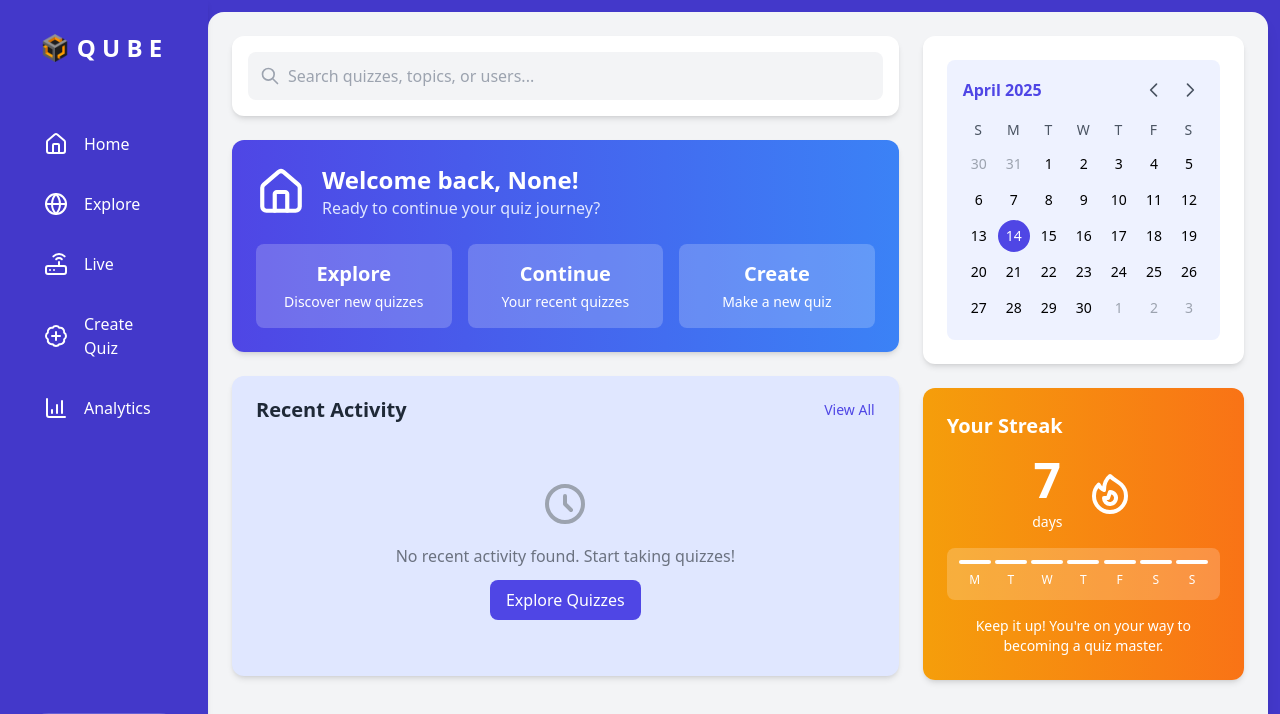
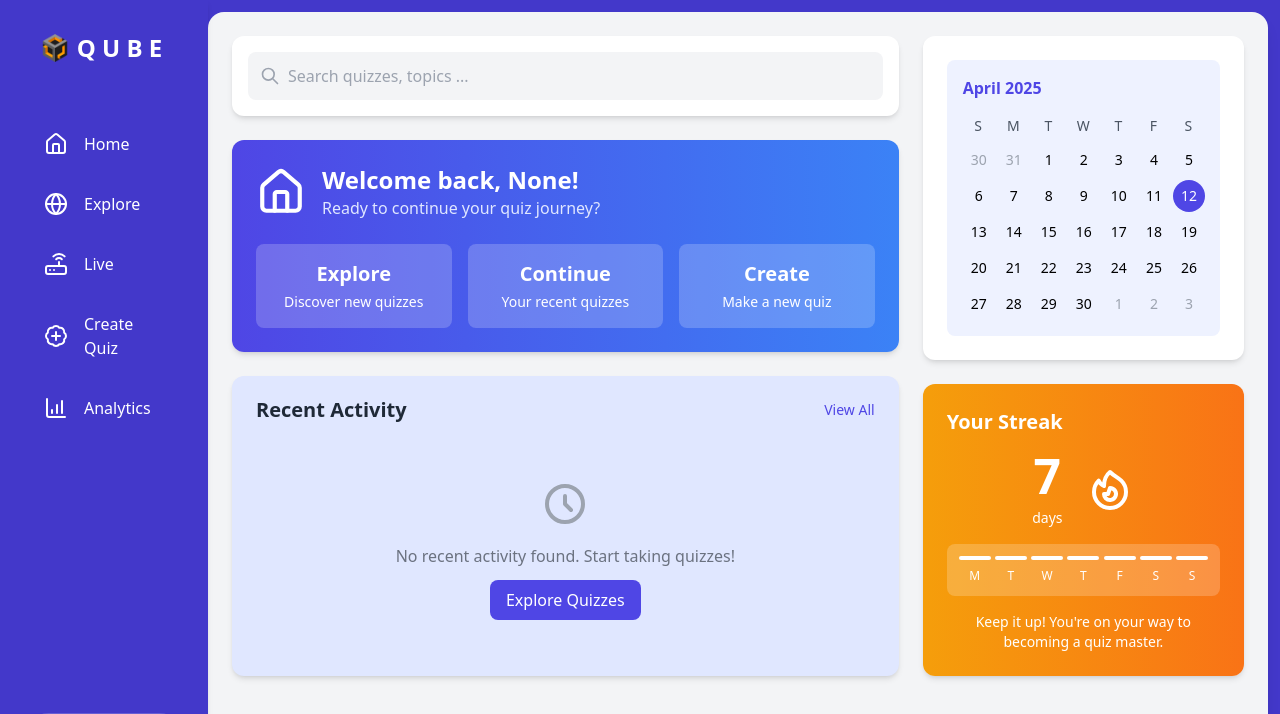
Before and after one commit to TheSushantKumbhar/QUBE, a Flask app: page / in a window 1280 px wide. Shown: the top 714 px of the page. Run offline with Flask 3, Linux system fonts and the light colour scheme; style sheets or scripts are compiled from the project's sources; some libraries are stand-ins or nearby versions.

Commit message:
Update index.html

```diff
--- a/templates/Homepage/index.html
+++ b/templates/Homepage/index.html
@@ -5,22 +5,13 @@
 {% block content %}
 <!-- Main Grid Layout for the Homepage -->
 <div class="grid grid-cols-3 gap-6 h-full">
-    <!-- Left Column -->
+
     <div class="col-span-2 space-y-6">
         <!-- Search Bar -->
-        <!-- <div class="bg-white dark:bg-zinc-700 rounded-xl shadow-md p-4">
-            <div class="relative">
-                <input type="text" placeholder="Search quizzes, topics, or users..."
-                    class="w-full pl-10 pr-4 py-3 rounded-lg bg-gray-100 dark:bg-zinc-600 border-none focus:ring-2 focus:ring-indigo-500 dark:focus:ring-indigo-400 dark:text-white">
-                <svg xmlns="http://www.w3.org/2000/svg" class="h-5 w-5 text-gray-400 dark:text-gray-300 absolute left-3 top-3.5" fill="none" viewBox="0 0 24 24" stroke="currentColor">
-                    <path stroke-linecap="round" stroke-linejoin="round" stroke-width="2" d="M21 21l-6-6m2-5a7 7 0 11-14 0 7 7 0 0114 0z" />
-                </svg>
-            </div>
-        </div> -->
         <div class="bg-white dark:bg-zinc-700 rounded-xl shadow-md p-4">
             <form action="{{ url_for('quiz.explore_quizzes') }}" method="GET" class="relative">
                 <input type="text" name="search" id="search" value="{{ search_query or '' }}"
-                    placeholder="Search quizzes, topics, or users..."
+                    placeholder="Search quizzes, topics ..."
                     class="w-full pl-10 pr-12 py-3 rounded-lg bg-gray-100 dark:bg-zinc-600 border-none focus:ring-2 focus:ring-indigo-500 dark:focus:ring-indigo-400 dark:text-white">
 
                 <!-- Search Icon -->
@@ -40,11 +31,6 @@
                 </a>
                 {% endif %}
 
-                <!-- Submit Button -->
-                <!-- <button type="submit"
-                    class="absolute right-2 top-2.5 bg-indigo-600 hover:bg-indigo-700 text-white px-3 py-1.5 rounded-md text-sm font-medium shadow transition">
-                    <svg xmlns="http://www.w3.org/2000/svg" width="24" height="24" viewBox="0 0 24 24" fill="none" stroke="currentColor" stroke-width="2" stroke-linecap="round" stroke-linejoin="round" class="lucide lucide-search-icon lucide-search"><circle cx="11" cy="11" r="8"/><path d="m21 21-4.3-4.3"/></svg>
-                </button> -->
             </form>
         </div>
 
@@ -54,9 +40,6 @@
             class="bg-gradient-to-r from-indigo-600 to-blue-500 dark:from-indigo-800 dark:to-blue-700 rounded-xl shadow-md p-6 text-white">
             <div class="flex items-center mb-4">
                 <div class="mr-4">
-                    <!-- <svg xmlns="http://www.w3.org/2000/svg" class="h-12 w-12" fill="none" viewBox="0 0 24 24" stroke="currentColor">
-                        <path stroke-linecap="round" stroke-linejoin="round" stroke-width="2" d="M5 3v4M3 5h4M6 17v4m-2-2h4m5-16l2 2m0-2l-2 2m0 8l2 2m-2-2l2 2M9 4h6m-6 16h6" />
-                    </svg> -->
                     <svg xmlns="http://www.w3.org/2000/svg" width="50" height="50" viewBox="0 0 24 24" fill="none"
                         stroke="currentColor" stroke-width="2" stroke-linecap="round" stroke-linejoin="round"
                         class="lucide lucide-house-icon lucide-house">
@@ -158,22 +141,7 @@
                 <!-- Month & Year -->
                 <div class="flex justify-between items-center mb-4">
                     <h3 class="font-bold text-indigo-600 dark:text-indigo-400">April 2025</h3>
-                    <div class="flex space-x-2">
-                        <button class="p-1 rounded hover:bg-indigo-100 dark:hover:bg-zinc-700">
-                            <svg xmlns="http://www.w3.org/2000/svg" class="h-5 w-5 text-gray-600 dark:text-gray-300"
-                                fill="none" viewBox="0 0 24 24" stroke="currentColor">
-                                <path stroke-linecap="round" stroke-linejoin="round" stroke-width="2"
-                                    d="M15 19l-7-7 7-7" />
-                            </svg>
-                        </button>
-                        <button class="p-1 rounded hover:bg-indigo-100 dark:hover:bg-zinc-700">
-                            <svg xmlns="http://www.w3.org/2000/svg" class="h-5 w-5 text-gray-600 dark:text-gray-300"
-                                fill="none" viewBox="0 0 24 24" stroke="currentColor">
-                                <path stroke-linecap="round" stroke-linejoin="round" stroke-width="2"
-                                    d="M9 5l7 7-7 7" />
-                            </svg>
-                        </button>
-                    </div>
+
                 </div>
 
                 <!-- Weekdays -->
@@ -208,11 +176,10 @@
                     <div class="h-8 w-8 flex items-center justify-center text-sm">9</div>
                     <div class="h-8 w-8 flex items-center justify-center text-sm">10</div>
                     <div class="h-8 w-8 flex items-center justify-center text-sm">11</div>
-                    <div class="h-8 w-8 flex items-center justify-center text-sm">12</div>
+                    <div class="h-8 w-8 flex items-center justify-center text-sm  bg-indigo-600 text-white rounded-full">12</div>
 
                     <div class="h-8 w-8 flex items-center justify-center text-sm">13</div>
-                    <div class="h-8 w-8 flex items-center justify-center text-sm bg-indigo-600 text-white rounded-full">
-                        14</div>
+                    <div class="h-8 w-8 flex items-center justify-center text-sm">14</div>
                     <div class="h-8 w-8 flex items-center justify-center text-sm">15</div>
                     <div class="h-8 w-8 flex items-center justify-center text-sm">16</div>
                     <div class="h-8 w-8 flex items-center justify-center text-sm">17</div>
```
